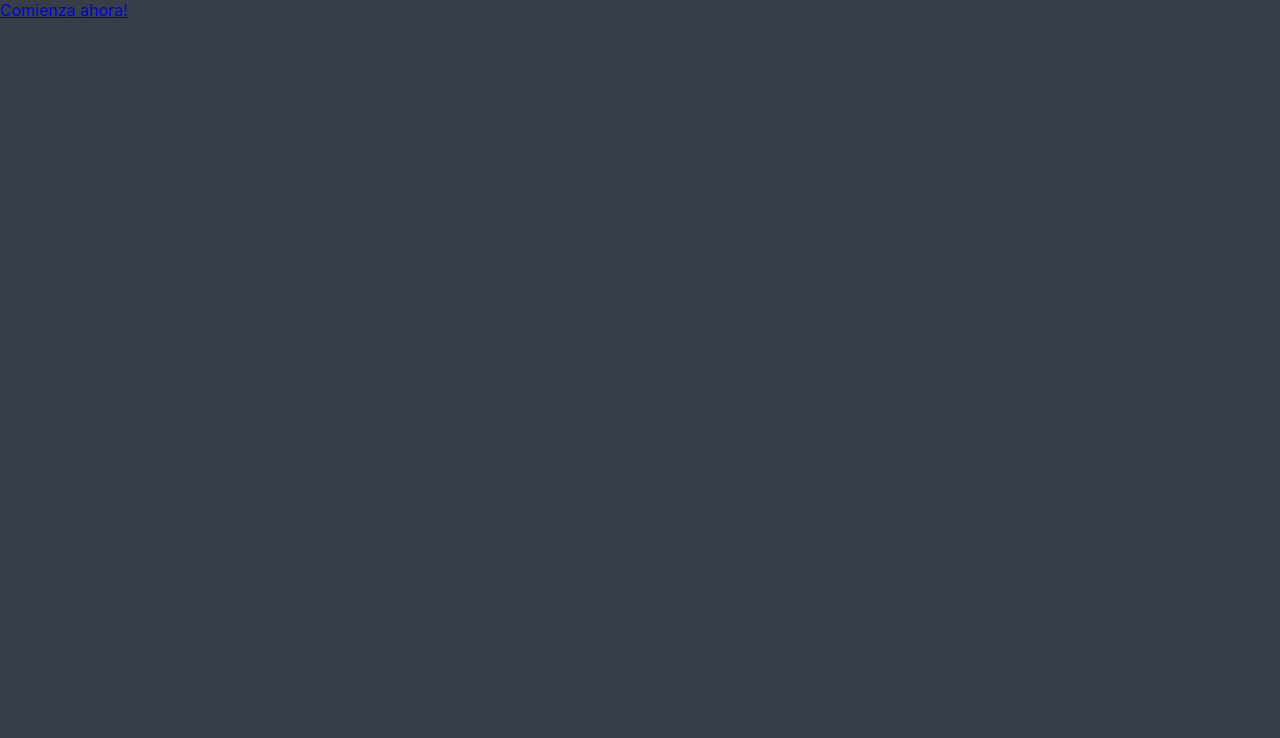
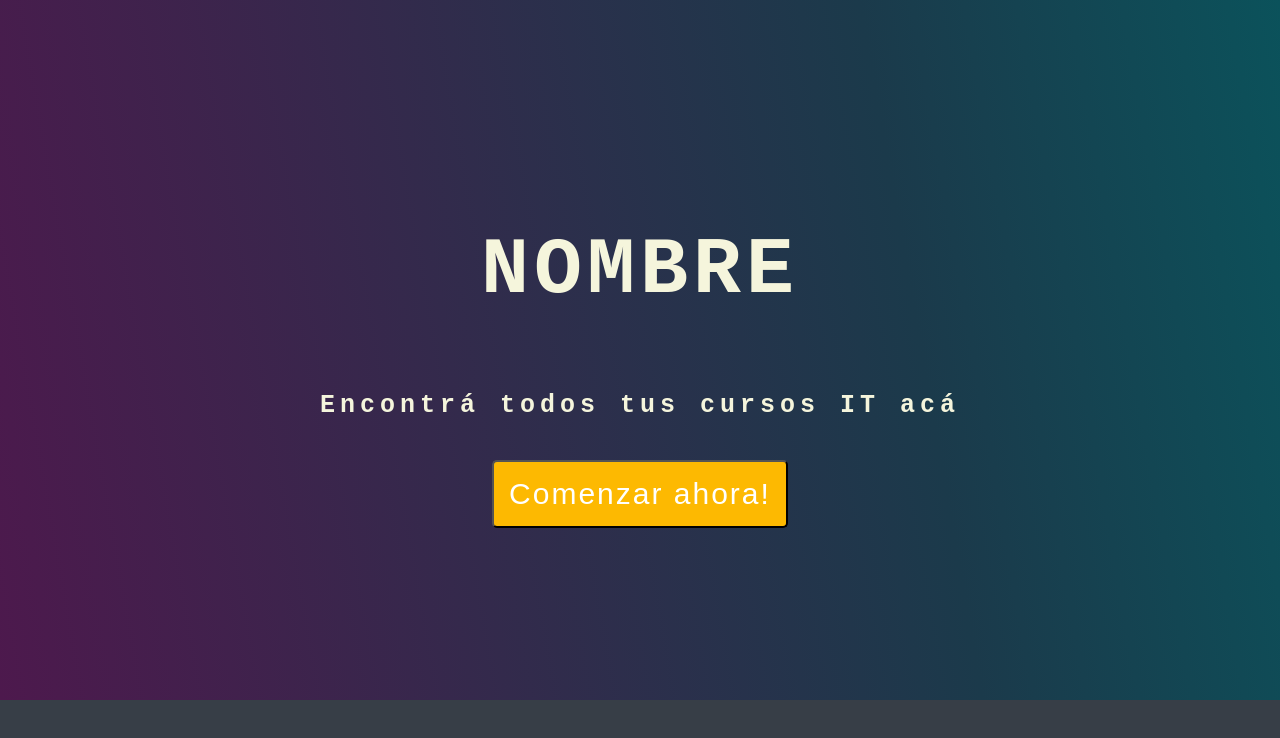
Before and after one commit to JosePuelloCortina/E-learning, a React (Create React App) app in the folder client/: page / in a window 1280 px wide. Shown: the top 738 px of the page. Built offline with nearby package versions, Linux system fonts and the light colour scheme.

Commit message:
estilando landingPage, importando fuente

```diff
--- a/client/src/Componentes/LandingPage/LandingPage.jsx
+++ b/client/src/Componentes/LandingPage/LandingPage.jsx
@@ -1,12 +1,20 @@
 import React from 'react'
 import {Link} from 'react-router-dom'
+import styles from './landingPage.module.css'
 
 export default function LandingPage (){
     return (
-        <div>
-            <div className='button'>
-            <Link to="/home">Comienza ahora!</Link>
+        <div className={styles.container}>
+            <div className={styles.text}>
+            <h1>NOMBRE</h1>
+            <h2>Encontrá todos tus cursos IT acá</h2>
             </div>
+            <div>
+                <Link to="/home">
+                <button className={styles.button}>Comenzar ahora!</button>
+                </Link>
+            </div>
+
 
         </div>
     )
--- /dev/null
+++ b/client/src/Componentes/LandingPage/landingPage.module.css
@@ -0,0 +1,52 @@
+.button {
+    display: flex;
+    font-size: 30px;
+    font-family: sans-serif;
+    padding: 15px;
+    letter-spacing: 2px;
+    margin-top: 20px;
+    color: white;
+    align-self: center;
+    /* background-color: var(--color4); */
+    background-color: rgba(255, 187, 0, 0.992);
+    border-radius: 5px;
+}
+.button:hover {
+    background-color: var(--color3);
+}
+
+.container {
+    display: flex;
+    flex-direction: column;
+    justify-content: center;
+    align-items: center;
+    height: 700px;
+    width: auto;
+    background: rgb(11,82,91);
+    background: linear-gradient(260deg, rgba(11,82,91,1) 0%, rgba(27,58,75,1) 30%, rgba(77,25,77,1) 100%);
+}
+
+.text {
+    display: flex;
+    flex-direction: column;
+    justify-content: center;
+    align-items: center;
+}
+
+h1 {
+    font-family: 'Source Code Pro', monospace;
+    color: beige;
+    letter-spacing: 5px;
+    font-size: 80px;
+}
+
+h2 {
+    font-family: 'Source Code Pro', monospace;
+    color: beige;
+    letter-spacing: 5px;
+    font-size: 25px;
+}
+
+a {
+    text-decoration: none;
+}
--- a/client/src/index.css
+++ b/client/src/index.css
@@ -19,3 +19,10 @@ code {
   --color4: #272640;
   --color5: #4D194D;
 }
+
+/* FUENTES
+IBM Plex Mono
+Source Code Pro
+ */
+ @import url('https://fonts.googleapis.com/css2?family=IBM+Plex+Mono:wght@500&display=swap');
+ @import url('https://fonts.googleapis.com/css2?family=Source+Code+Pro:ital@1&display=swap');
```
